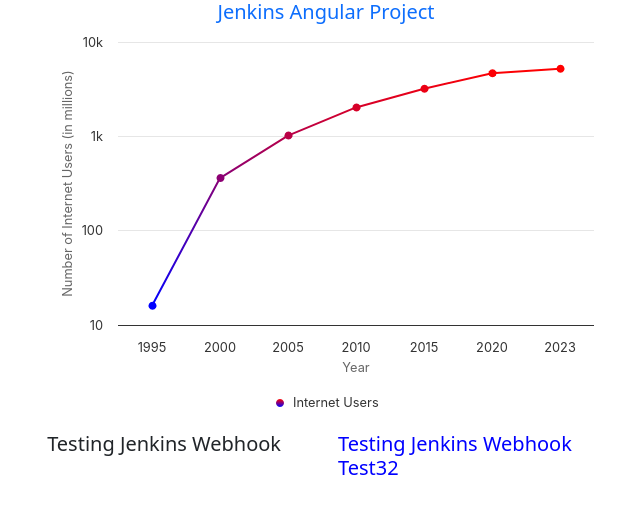
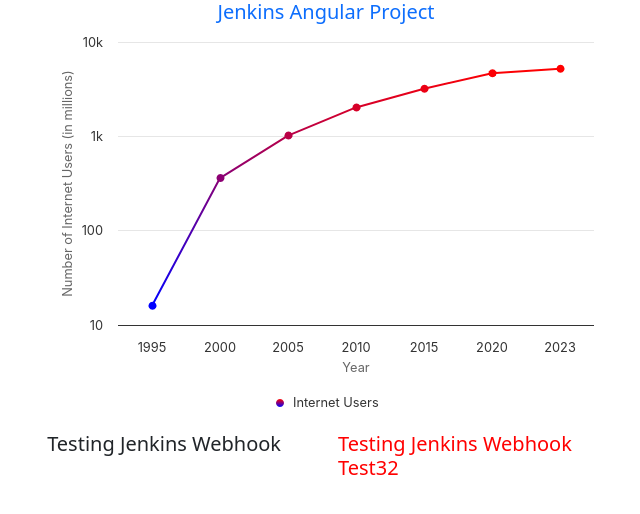
Before and after one commit to shivaparchuri/angular_jenkins, an Angular app: page / in a window 1280 px wide. Shown: the top 514 px of the page, without its empty margins (314-954 px from the left). Built offline with nearby package versions, Linux system fonts and the light colour scheme.

Commit message:
Update jenkins1.component.html

```diff
--- a/src/app/jenkins1/jenkins1.component.html
+++ b/src/app/jenkins1/jenkins1.component.html
@@ -5,7 +5,7 @@
     <div class="col-6">
         <h5>Testing Jenkins Webhook</h5>
     </div>
-    <div class="col-6" style="color:blue;">
+    <div class="col-6" style="color:red;">
         <h5>Testing Jenkins Webhook Test32</h5>
     </div>
 </div>
```
